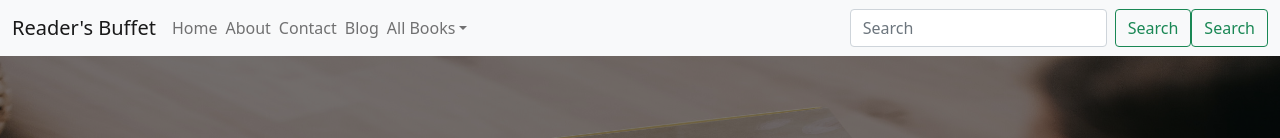
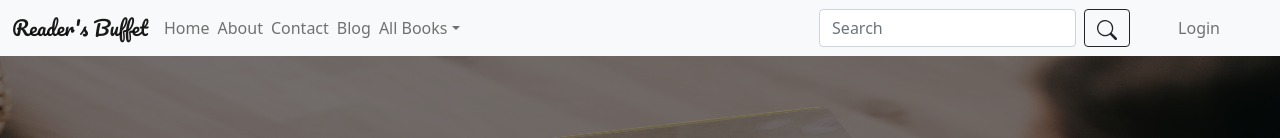
Before and after one commit to manojbastakoti/Reader-s-Buffet, a React (Create React App) app: page / in a window 1280 px wide. Shown: the top 138 px of the page. Built offline with nearby package versions, Linux system fonts and the light colour scheme.

Commit message:
Slight changes to navbar

```diff
--- a/src/components/Navbar.jsx
+++ b/src/components/Navbar.jsx
@@ -2,13 +2,14 @@ import '../styles/Navbar.css'
 import React from 'react'
 import Button from 'react-bootstrap/Button';
 import Container from 'react-bootstrap/Container';
-import Form from 'react-bootstrap/Form';
+import Form from 'react-bootstrap/Form'
 import Nav from 'react-bootstrap/Nav';
 import Navbar from 'react-bootstrap/Navbar';
 import NavDropdown from 'react-bootstrap/NavDropdown';
 import { LinkContainer } from 'react-router-bootstrap';
+import * as Icon from 'react-bootstrap-icons';
 
-function Appbar(){
+function Appbar() {
   return <Navbar bg="light" expand="lg" sticky='top'>
     <Container fluid>
       <LinkContainer to="/">
@@ -16,8 +17,8 @@ function Appbar(){
       </LinkContainer>
       <Navbar.Toggle aria-controls="navbarScroll" />
       <Navbar.Collapse id="navbarScroll">
-        <Nav
-          className="me-auto my-2 my-lg-0"
+        <Nav defaultActiveKey="/"
+          className=" my-2 me-auto my-lg-0"
           style={{ maxHeight: '100px' }}
           navbarScroll
         >
@@ -45,16 +46,25 @@ function Appbar(){
 
           </NavDropdown>
         </Nav>
-        <Form className="d-flex">
+
+
+
+
+        <Form className="d-flex" >
+
           <Form.Control
             type="search"
             placeholder="Search"
             className="me-2"
             aria-label="Search"
           />
-          <Button variant="outline-success">Search</Button>
+          <Button variant="outline-dark"><Icon.Search size={20} /></Button>
+
         </Form>
-        <Button href="/contact" variant="outline-success">Search</Button>
+
+        <LinkContainer  to="/contact">
+          <Navbar.Text className="mx-5">Login</Navbar.Text>
+        </LinkContainer>
       </Navbar.Collapse>
     </Container>
   </Navbar>
--- a/src/styles/Navbar.css
+++ b/src/styles/Navbar.css
@@ -0,0 +1,10 @@
+@import url('https://fonts.googleapis.com/css2?family=Pacifico&display=swap');
+
+.navbar-brand {
+    font-family: 'Pacifico', cursive;
+}
+
+.form{
+    padding: 10px;
+    margin:20px !important;
+}
```
Lines whose indentation alone changed are shown as unchanged.
